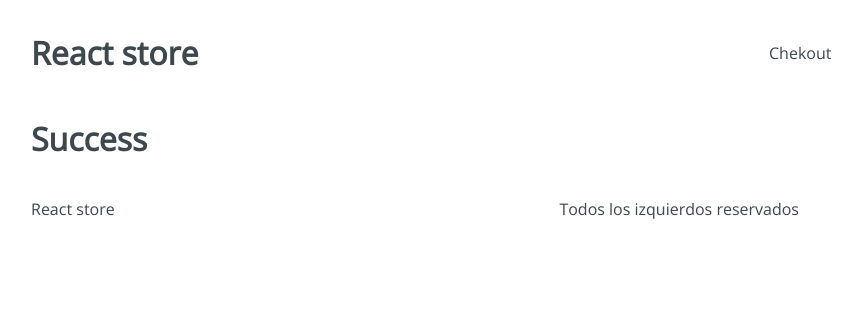
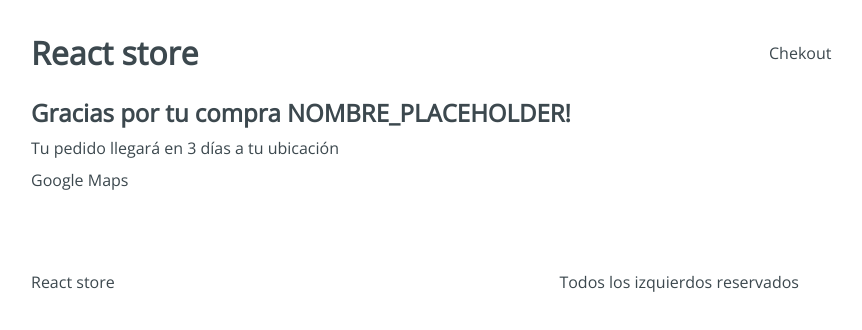
Before and after one commit to EduardoRaygoza/react-store, a React app: page /checkout/success in a window 1280 px wide. Shown: the top 330 px of the page, without its empty margins (225-1087 px from the left). Built offline with nearby package versions, Linux system fonts and the light colour scheme.

Commit message:
Implemented the Payment and Success containers views and styles

```diff
--- a/src/containers/Payment.jsx
+++ b/src/containers/Payment.jsx
@@ -1,5 +1,15 @@
 import React from "react";
 
-const Payment = () => <h1>Payment</h1>;
+import '../styles/components/Payment.scss';
+
+const Payment = () =>
+  <div className="payment">
+    <div className="payment-content">
+      <h3>Resumen del pedido:</h3>
+      <div className="payment-button">
+        Botón de pago con paypal
+      </div>
+    </div>
+  </div>
 
 export default Payment;
--- a/src/containers/Success.jsx
+++ b/src/containers/Success.jsx
@@ -1,5 +1,16 @@
 import React from "react";
 
-const Success = () => <h1>Success</h1>;
+import '../styles/components/Success.scss';
+
+const Success = () =>
+  <div className="success">
+    <div className="success-content">
+      <h2>Gracias por tu compra NOMBRE_PLACEHOLDER!</h2>
+      <span>Tu pedido llegará en 3 días a tu ubicación</span>
+    </div>
+    <div className="success-map">
+      Google Maps
+    </div>
+  </div>
 
 export default Success;
```
